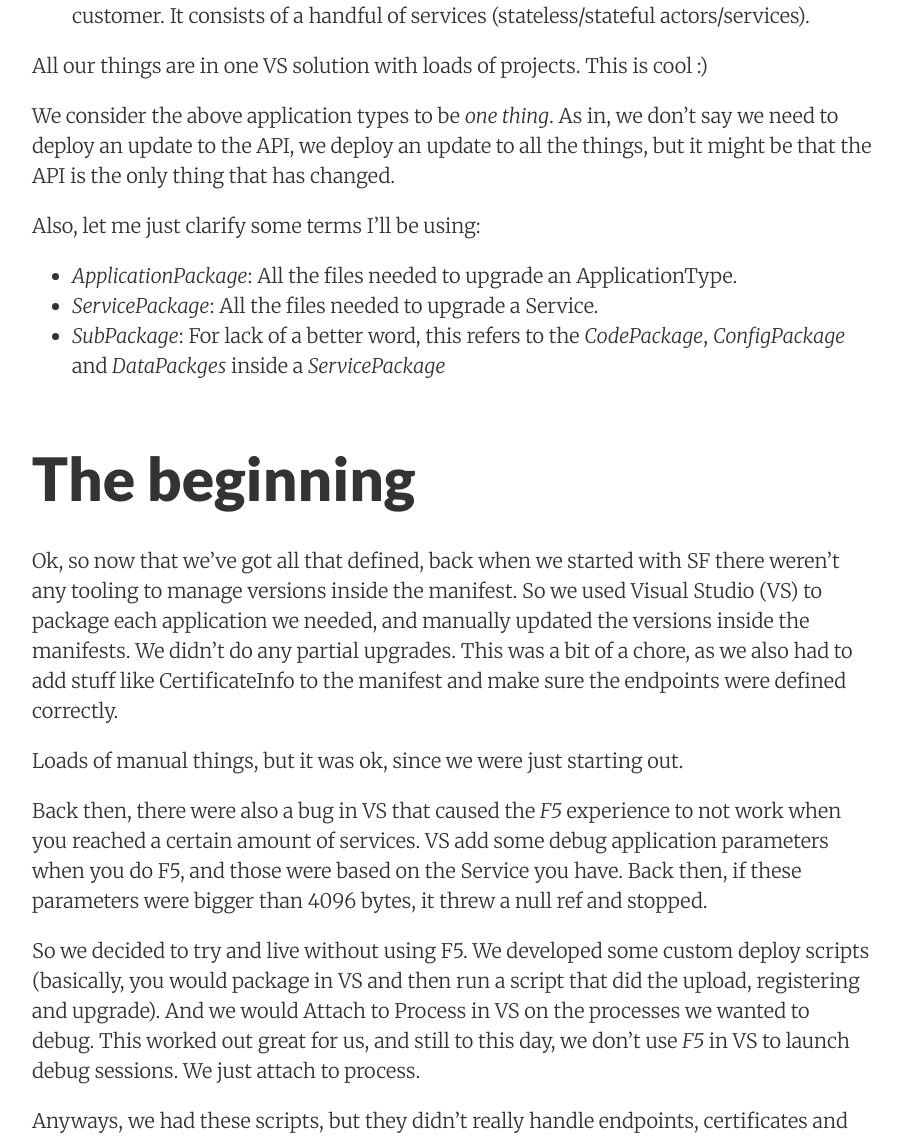
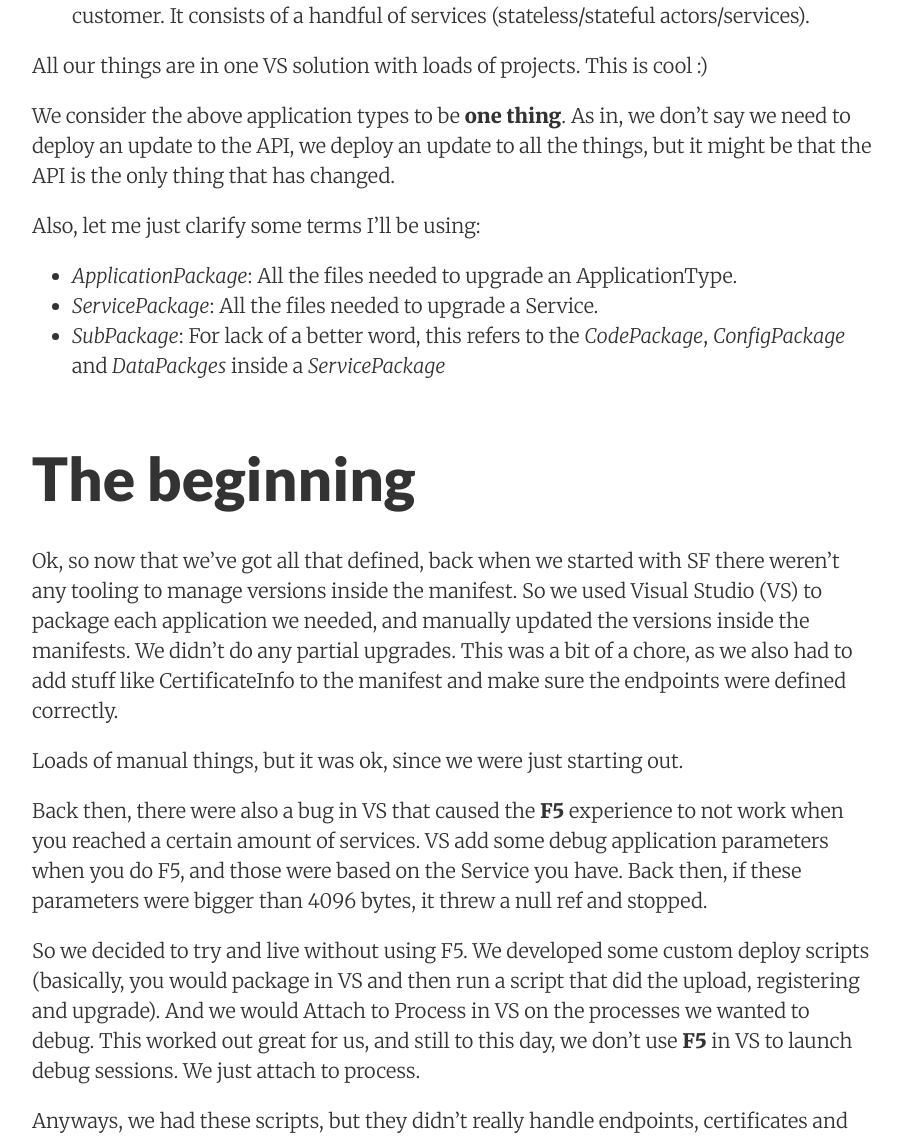
Before and after one commit to andersosthus/andersosthus.github.io, a Jekyll site: the page built from _posts/2016-10-07-service-fabric-packager.markdown, in a window 1280 px wide. Shown: the part 761-1899 px from the top of the page, without its empty margins (188-1090 px from the left). Built offline with Jekyll 4.4.1, drawn with Linux system fonts in a browser that asks for light colours; nearby versions of some CDN libraries; comment, search, counter and statistics services are not loaded.

Commit message:
More formatting

```diff
--- a/_posts/2016-10-07-service-fabric-packager.markdown
+++ b/_posts/2016-10-07-service-fabric-packager.markdown
@@ -10,6 +10,7 @@ Today I'm going to talk a bit about how we package Service Fabric applications b
 Let me first describe our application setup.
 
 We have a total of 7 ApplicationTypes:
+
 * 4 of these are single instance applications that each has 1 service.
 * The 5th is an application for our Api. Single application instance with a few services
 * The 6th is the core shared backend services. Single application instance with a bunch of services (around 25). It has both Stateless and statfule services and actors
@@ -17,9 +18,10 @@ We have a total of 7 ApplicationTypes:
 
 All our things are in one VS solution with loads of projects. This is cool :)
 
-We consider the above application types to be _one thing_. As in, we don't say we need to deploy an update to the API, we deploy an update to all the things, but it might be that the API is the only thing that has changed.
+We consider the above application types to be **one thing**. As in, we don't say we need to deploy an update to the API, we deploy an update to all the things, but it might be that the API is the only thing that has changed.
 
 Also, let me just clarify some terms I'll be using:
+
 * _ApplicationPackage_: All the files needed to upgrade an ApplicationType.
 * _ServicePackage_: All the files needed to upgrade a Service.
 * _SubPackage_: For lack of a better word, this refers to the _CodePackage_, _ConfigPackage_ and _DataPackges_ inside a _ServicePackage_
@@ -30,9 +32,9 @@ Ok, so now that we've got all that defined, back when we started with SF there w
 
 Loads of manual things, but it was ok, since we were just starting out.
 
-Back then, there were also a bug in VS that caused the _F5_ experience to not work when you reached a certain amount of services. VS add some debug application parameters when you do F5, and those were based on the Service you have. Back then, if these parameters were bigger than 4096 bytes, it threw a null ref and stopped.
+Back then, there were also a bug in VS that caused the **F5** experience to not work when you reached a certain amount of services. VS add some debug application parameters when you do F5, and those were based on the Service you have. Back then, if these parameters were bigger than 4096 bytes, it threw a null ref and stopped.
 
-So we decided to try and live without using F5. We developed some custom deploy scripts (basically, you would package in VS and then run a script that did the upload, registering and upgrade). And we would Attach to Process in VS on the processes we wanted to debug. This worked out great for us, and still to this day, we don't use _F5_ in VS to launch debug sessions. We just attach to process.
+So we decided to try and live without using F5. We developed some custom deploy scripts (basically, you would package in VS and then run a script that did the upload, registering and upgrade). And we would Attach to Process in VS on the processes we wanted to debug. This worked out great for us, and still to this day, we don't use **F5** in VS to launch debug sessions. We just attach to process.
 
 Anyways, we had these scripts, but they didn't really handle endpoints, certificates and stuff, so for the longest time, I was manually fixing our deploy packages when deploying to our staging/prod clusters. I started doing partial upgrade packages by hand as well. Since we all know that humans do stupid things and have a tendancy to forget things, so did I, and often I had to start over with packaging since I'd forgotten something. This sucked, and deploying code was no fun, only irritation.
 
```
